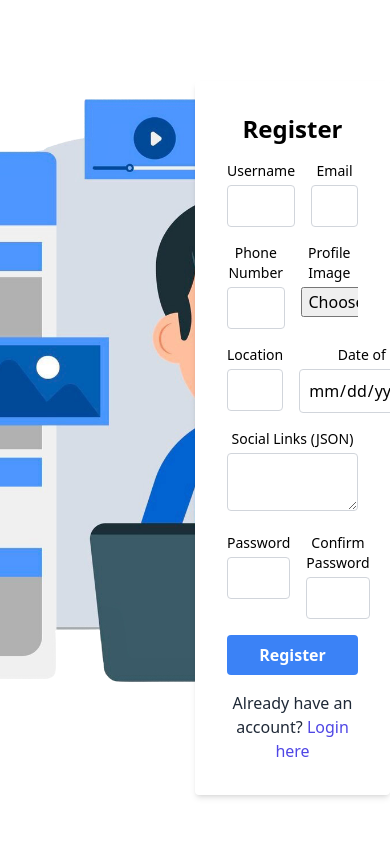
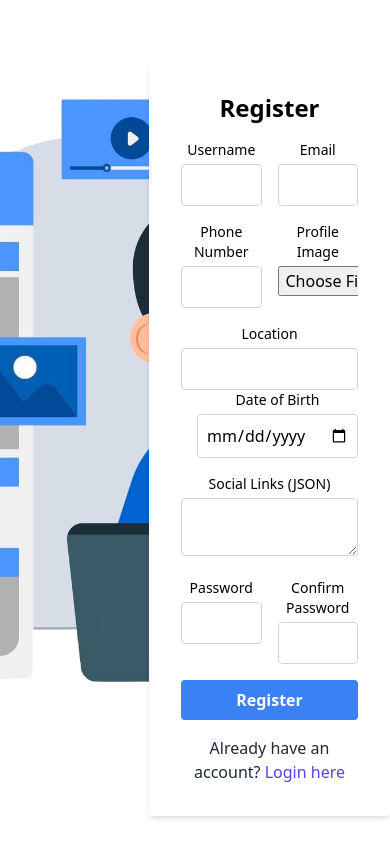
Before and after one commit to Haritha944/Blogcraftfrontend, a React (Vite) app in the folder blogcraft/: page / in a window 390 px wide. Built offline with nearby package versions, Linux system fonts and the light colour scheme.

Commit message:
changes in resiter

```diff
--- a/blogcraft/src/Component/Register.jsx
+++ b/blogcraft/src/Component/Register.jsx
@@ -52,14 +52,14 @@ const Register = () => {
 
   return (
     <div
-    className="fixed top-0 left-0 w-screen h-screen flex">
+    className="fixed top-0 left-0 w-screen h-screen flex overflow-y-auto">
       <div
-    className="w-1/2 h-[90vh] bg-cover bg-center bg-no-repeat"
+    className="w-full sm:w-1/2 h-[90vh] bg-cover bg-center bg-no-repeat"
     style={{ backgroundImage: `url(${loginImage})` }}
   ></div>
 
 
-  <div className="w-1/2 h-full flex items-center justify-center bg-white mt-4">
+  <div className="w-full sm:w-1/2 h-full flex items-center justify-center bg-white mt-4">
     <form
       className="p-8 rounded shadow-md w-full max-w-md"
       onSubmit={handleSubmit(onSubmit)}
@@ -95,7 +95,7 @@ const Register = () => {
         {errors.email && <p className="text-red-600 text-sm">{errors.email.message}</p>}
       </div>
       </div>
-      <div className="flex space-x-4 mb-4">
+      <div className="flex flex-wrap space-x-4 mb-4">
       <div className="flex-1">
         <label className="block text-sm font-medium mb-1">Phone Number</label>
         <input
@@ -123,7 +123,7 @@ const Register = () => {
         {errors.profile_image && <p className="text-red-600 text-sm">{errors.profile_image.message}</p>}
       </div>
       </div>
-      <div className="flex space-x-4 mb-4">
+      <div className="flex flex-wrap space-x-4 mb-4">
       <div className="flex-1">
         <label className="block text-sm font-medium mb-1">Location</label>
         <input
@@ -157,7 +157,7 @@ const Register = () => {
       </div>
 
       {/* Password */}
-      <div className="flex space-x-4 mb-4">
+      <div className="flex flex-wrap space-x-4 mb-4">
       <div className="flex-1">
         <label className="block text-sm font-medium mb-1">Password</label>
         <input
```
